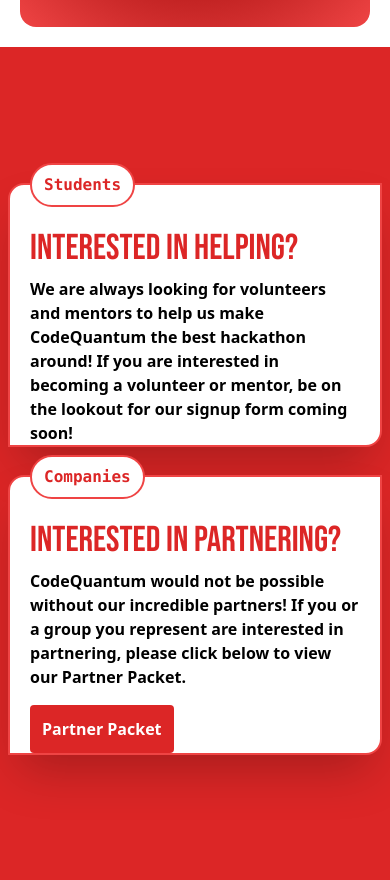
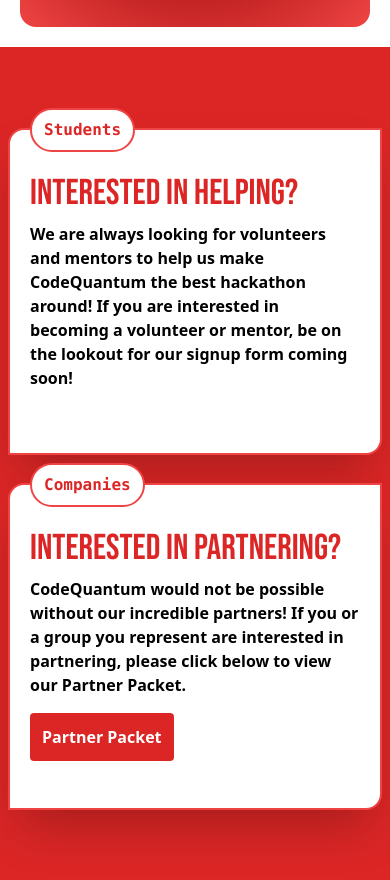
Before and after one commit to acmutsa/CQHackDay, a Next.js app: page / in a window 390 px wide. Shown: the part 3923-4803 px from the top of the page. Built offline with nearby package versions, Linux system fonts and the light colour scheme.

Commit message:
Fix callout aspect ratios

```diff
--- a/src/components/sections/WorkWithUs.tsx
+++ b/src/components/sections/WorkWithUs.tsx
@@ -9,7 +9,7 @@ export default forwardRef<HTMLElement>(function WorkWithUs(props, ref) {
 					<h1 className="block md:hidden text-center">Work With Us</h1>
 				</div>
 				<div className="flex flex-col justify-center gap-3 gap-y-7 px-2">
-					<div className="bg-white aspect-[16/10] w-full rounded-tl-2xl rounded-br-2xl border-red-500 border-2 px-5 shadow-2xl">
+					<div className="bg-white md:aspect-[16/10] aspect-[16/14] w-full rounded-tl-2xl rounded-br-2xl border-red-500 border-2 px-5 shadow-2xl">
 						<h2 className="bg-white font-mono border-red-500 border-2 rounded-full py-2 px-3 w-min text-red-600 font-bold -translate-y-[50%]">
 							Students
 						</h2>
@@ -20,7 +20,7 @@ export default forwardRef<HTMLElement>(function WorkWithUs(props, ref) {
 							lookout for our signup form coming soon!
 						</p>
 					</div>
-					<div className="bg-white aspect-[16/10] w-full rounded-tl-2xl rounded-br-2xl border-red-500 border-2 px-5 shadow-2xl">
+					<div className="bg-white md:aspect-[16/10] aspect-[16/14] w-full rounded-tl-2xl rounded-br-2xl border-red-500 border-2 px-5 shadow-2xl">
 						<h2 className="bg-white border-red-500 border-2 rounded-full py-2 px-3 w-min text-red-600 font-mono font-bold -translate-y-[50%]">
 							Companies
 						</h2>
```
